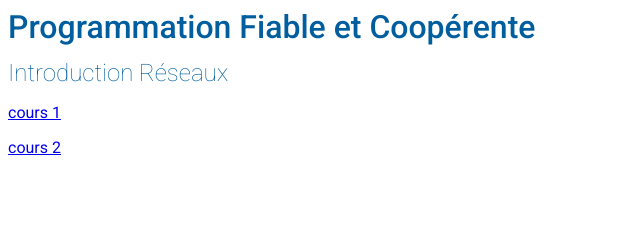
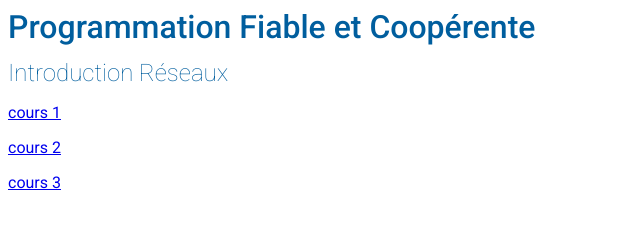
Before and after one commit to raphaelpra/backend, a website: page index.html in a window 1280 px wide. Shown: the full height of the page, 0-640 px from the left. Drawn offline with Linux system fonts and the light colour scheme.

Commit message:
UPdate index

```diff
--- a/index.html
+++ b/index.html
@@ -59,5 +59,6 @@
 
     <p><a href="/cours1.html"> cours 1 </a></p>
     <p><a href="/cours2.html"> cours 2 </a></p>
+    <p><a href="/cours3.html"> cours 3 </a></p>
   </body>
 </html>
```
